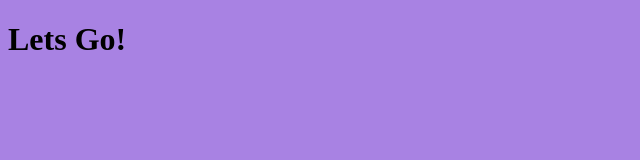
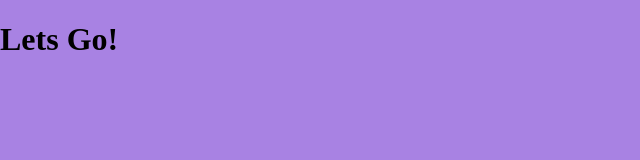
Before and after one commit to phelma/phelm-pen, a website built with Parcel: page index.html in a window 1280 px wide. Shown: the full height of the page, 0-640 px from the left. Built offline with nearby package versions, Linux system fonts and the light colour scheme.

Commit message:
add normalize

```diff
--- a/main.scss
+++ b/main.scss
@@ -1,3 +1,5 @@
+@import 'normalize.css';
+
 body {
   background: #A882E3;
 }
--- a/package.json
+++ b/package.json
@@ -3,6 +3,7 @@
     "start": "parcel index.html"
   },
   "dependencies": {
+    "normalize.css": "^8.0.0",
     "parcel": "^1.10.3"
   },
   "devDependencies": {
```
Also changed, not shown: 1 other file.
